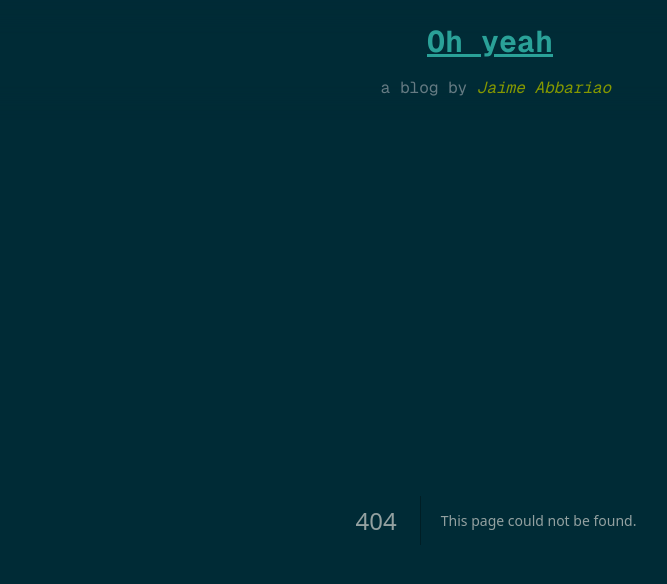
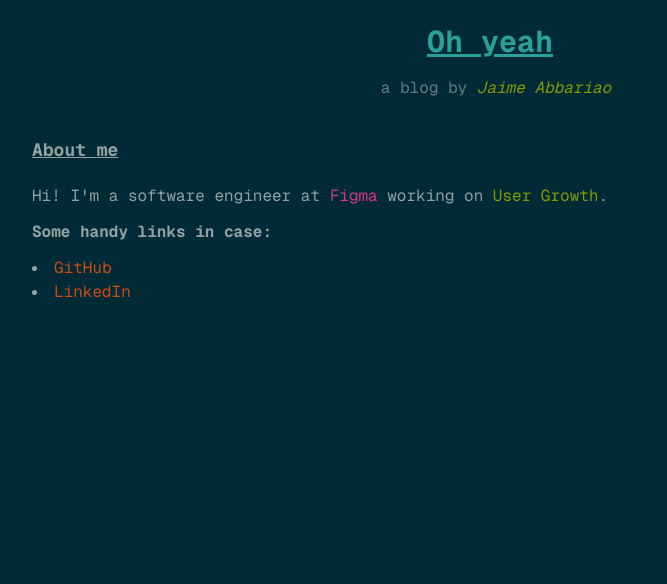
Before and after one commit to ja153903/oh-yeah, a Next.js app: page /about-me in a window 1280 px wide. Before the commit this address had no page. Shown: the top 584 px of the page, without its empty margins (144-811 px from the left). Built offline with nearby package versions, Linux system fonts and the light colour scheme.

Commit message:
updating with about me page

```diff
--- /dev/null
+++ b/src/app/about-me/page.tsx
@@ -0,0 +1,43 @@
+import Link from 'next/link'
+
+export default async function Page() {
+  return (
+    <div className="p-4 flex flex-col gap-5 w-full lg:w-[100ch]">
+      <h1 className="text-lg font-bold underline">About me</h1>
+      <div className="flex flex-col gap-3">
+        <p>
+          Hi! I&apos;m a software engineer at{' '}
+          <Link
+            href="https://figma.com"
+            className="text-magenta"
+            target="_blank"
+          >
+            Figma
+          </Link>{' '}
+          working on <span className="text-green">User Growth</span>.
+        </p>
+        <p className="font-bold">Some handy links in case:</p>
+        <ul className="list-disc list-inside">
+          <li>
+            <Link
+              href="https://github.com/ja153903"
+              target="_blank"
+              className="text-orange"
+            >
+              GitHub
+            </Link>
+          </li>
+          <li>
+            <Link
+              href="https://www.linkedin.com/in/jaime-louis-abbariao-972a1399/"
+              target="_blank"
+              className="text-orange"
+            >
+              LinkedIn
+            </Link>
+          </li>
+        </ul>
+      </div>
+    </div>
+  )
+}
--- a/src/components/nav-bar.tsx
+++ b/src/components/nav-bar.tsx
@@ -20,7 +20,10 @@ export function NavBar() {
         Oh yeah
       </Link>
       <p className="text-md text-base00 dark:text-base0">
-        a blog by <span className="text-green italic">Jaime Abbariao</span>
+        a blog by{' '}
+        <Link className="text-green italic" href="/about-me">
+          Jaime Abbariao
+        </Link>
       </p>
     </div>
   )
```
